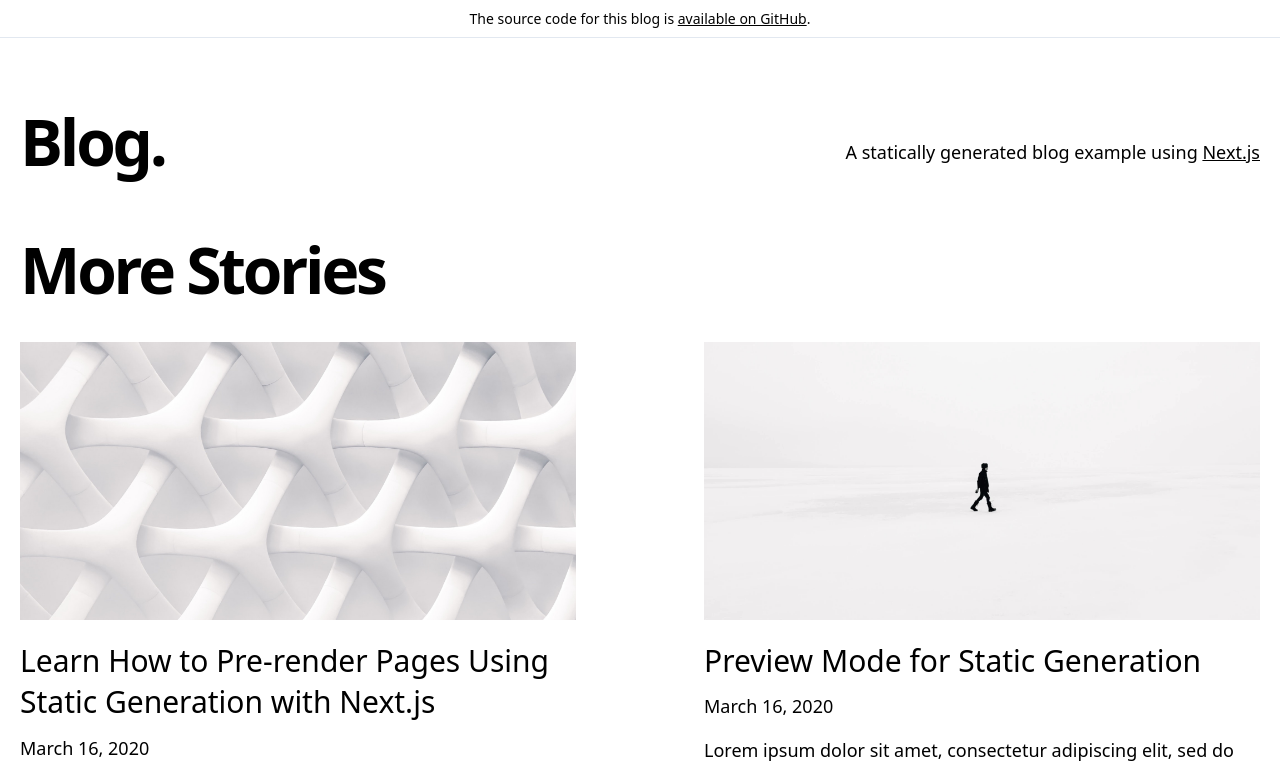
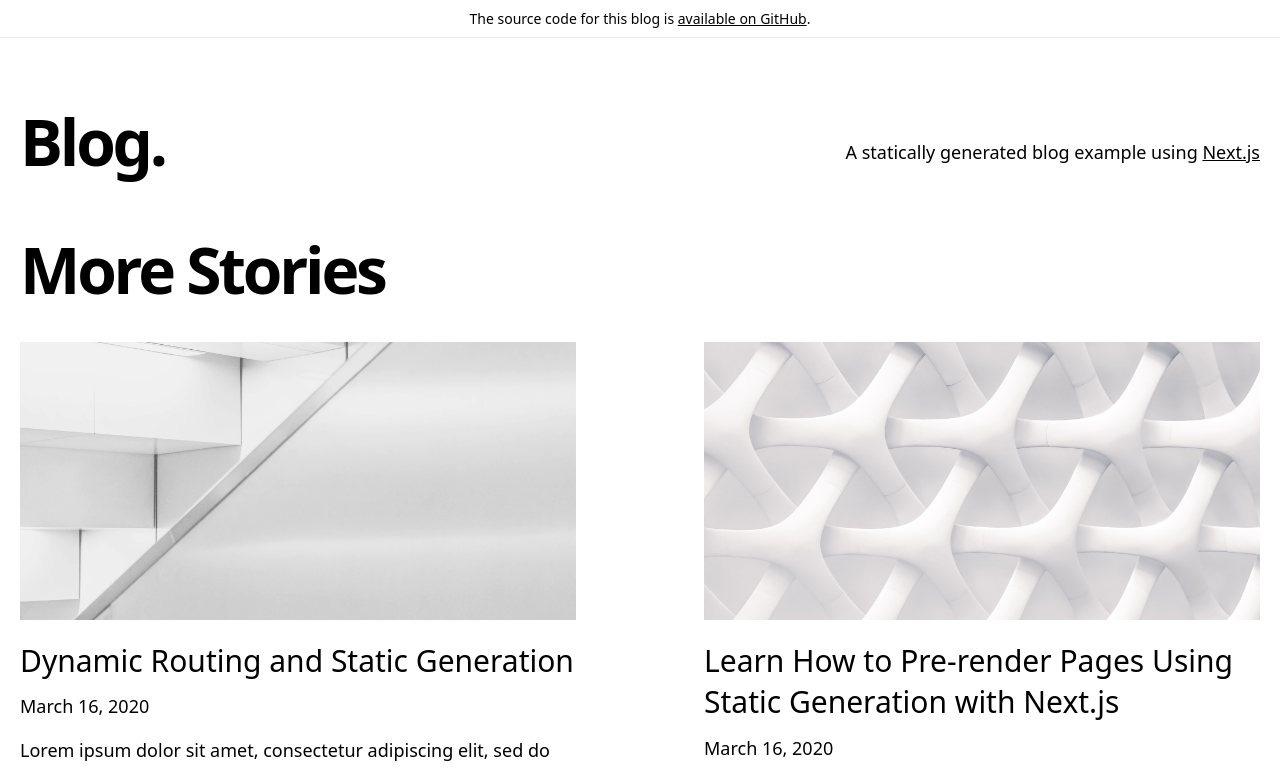
Before and after one commit to jamesmosier/cleveland-react-next-blog, a Next.js app: page / in a window 1280 px wide. Shown: the top 771 px of the page. Built offline with nearby package versions, Linux system fonts and the light colour scheme.

Commit message:
added revalidate

```diff
--- a/pages/index.js
+++ b/pages/index.js
@@ -7,8 +7,6 @@ import Layout from '../components/layout';
 import { getAllPosts } from '../lib/posts-api';
 
 export default function Index({ allPosts }) {
-  const morePosts = allPosts.slice(1);
-
   return (
     <>
       <Layout>
@@ -18,7 +16,7 @@ export default function Index({ allPosts }) {
         <Container>
           <Intro />
 
-          {morePosts.length > 0 && <MoreStories posts={morePosts} />}
+          <MoreStories posts={allPosts} />
         </Container>
       </Layout>
     </>
@@ -29,6 +27,7 @@ export async function getStaticProps() {
   const allPosts = getAllPosts(['title', 'date', 'slug', 'author', 'coverImage', 'excerpt']);
 
   return {
+    unstable_revalidate: 1,
     props: { allPosts },
   };
 }
--- a/pages/posts/[slug].js
+++ b/pages/posts/[slug].js
@@ -7,8 +7,8 @@ import PostBody from '../../components/post-body';
 import Header from '../../components/header';
 import PostHeader from '../../components/post-header';
 import Layout from '../../components/layout';
-import { getPostBySlug, getAllPosts } from '../../lib/api';
 import PostTitle from '../../components/post-title';
+import { getPostBySlug, getAllPosts } from '../../lib/posts-api';
 import markdownToHtml from '../../lib/markdownToHtml';
 
 export default function Post({ post, morePosts, preview }) {
@@ -16,6 +16,7 @@ export default function Post({ post, morePosts, preview }) {
   if (!router.isFallback && !post?.slug) {
     return <ErrorPage statusCode={404} />;
   }
+
   return (
     <Layout preview={preview}>
       <Container>
@@ -26,9 +27,7 @@ export default function Post({ post, morePosts, preview }) {
           <>
             <article className="mb-32">
               <Head>
-                <title>
-                  {post.title} | Next.js Blog Example for Cleveland React
-                </title>
+                <title>{post.title} | Next.js Blog Example for Cleveland React</title>
                 <meta property="og:image" content={post.ogImage.url} />
               </Head>
               <PostHeader
@@ -59,6 +58,7 @@ export async function getStaticProps({ params }) {
   const content = await markdownToHtml(post.content || '');
 
   return {
+    unstable_revalidate: 1,
     props: {
       post: {
         ...post,
```
Also changed, not shown: 1 other file (tests, documents, lock files or other folders).
